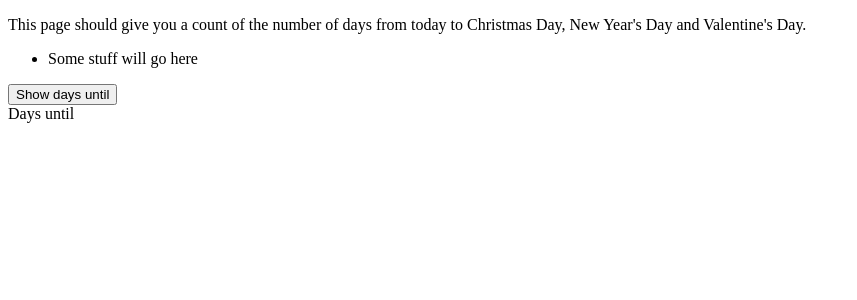
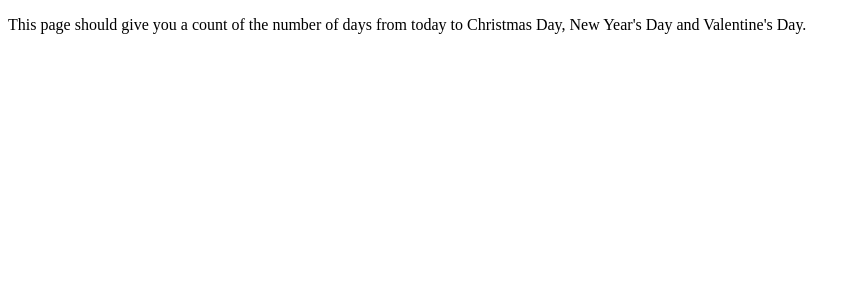
Before and after one commit to imypullan/typescript-days-until, a React (Create React App) app: page / in a window 1280 px wide. Shown: the top 300 px of the page, without its empty margins (0-857 px from the left). Built offline with nearby package versions, Linux system fonts and the light colour scheme.

Commit message:
display element

```diff
--- a/src/Components/Parent/ButtonElement/index.tsx
+++ b/src/Components/Parent/ButtonElement/index.tsx
@@ -7,7 +7,8 @@ interface Props {
 const ButtonElement: React.FC = (props) => {
     return (
         <div>
-            <button>Show days until</button>
+            {/*This doesn't work*/}
+            {/*<button onClick={props.handleClick}>Show days until</button>*/}
         </div>
     )
 }
--- a/src/Components/Parent/DisplayElement/index.tsx
+++ b/src/Components/Parent/DisplayElement/index.tsx
@@ -5,11 +5,16 @@ interface Props {
     showInfo: boolean
 }
 
-const DisplayElement: React.FC<Props> = () => {
+const DisplayElement: React.FC<Props> = (props) => {
     return (
         <div>
             <ul>
-                <li>Some stuff will go here</li>
+                {/*This doesn't work but I think it might be because these aren't strictly state? Altho if you look in the Components on devtools they are present*/}
+                {/*{props.dates.map(date => (*/}
+                {/*    <li key={date.name}>*/}
+                {/*        {date.daysUntil} days until {date.name}*/}
+                {/*    </li>*/}
+                {/*))}*/}
             </ul>
         </div>
     )
--- a/src/Components/Parent/index.tsx
+++ b/src/Components/Parent/index.tsx
@@ -6,7 +6,9 @@ import DisplayElement from "./DisplayElement";
 interface Props {
     dates: Array<object>,
     showInfo: boolean,
-    handleClick: () => void
+    prepareDates: (e: React.MouseEvent<HTMLButtonElement>) => void,
+    today: Object,
+    thisYear: Object
 }
 
 const Parent: React.FC = () => {
@@ -37,28 +39,26 @@ const Parent: React.FC = () => {
         setShowInfo(true)
    }
 
-   const checkDateIsFuture = () => {
+   const checkDateIsFuture = (): void => {
         dates.map(date => (
             date.numericDate < today? date.numericDate.setFullYear((thisYear + 1)) : date.numericDate
             )
         )
    }
 
-   const calculateDaysUntil = () => {
+   const calculateDaysUntil = (): void => {
         const msInDay = 1000 * 60 * 60 * 24
         dates.map(date => (
             date.daysUntil = Math.round((date.numericDate.getTime() - today.getTime()) /msInDay)
         ))
    }
 
-
     return (
         <div>
             <TextElement />
             <DisplayElement dates={dates} showInfo={showInfo} />
-            <ButtonElement />
-            Days until
-
+            {/*This isn't passing down for some reason*/}
+            {/*<ButtonElement handeClick={prepareDates}/>*/}
         </div>
     )
 }
```
